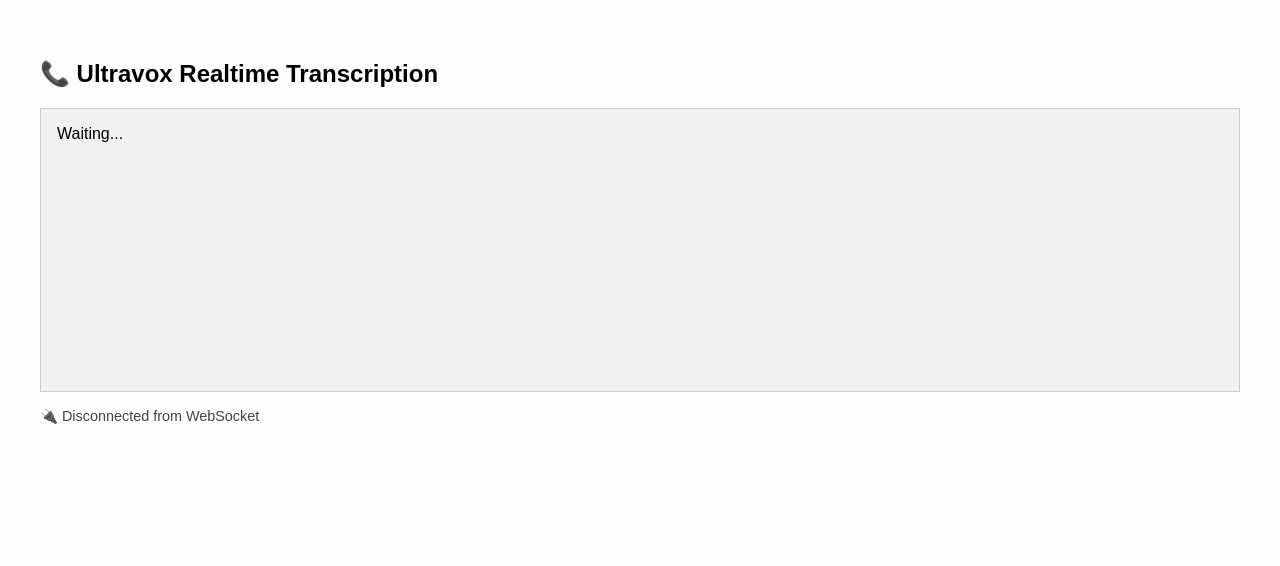
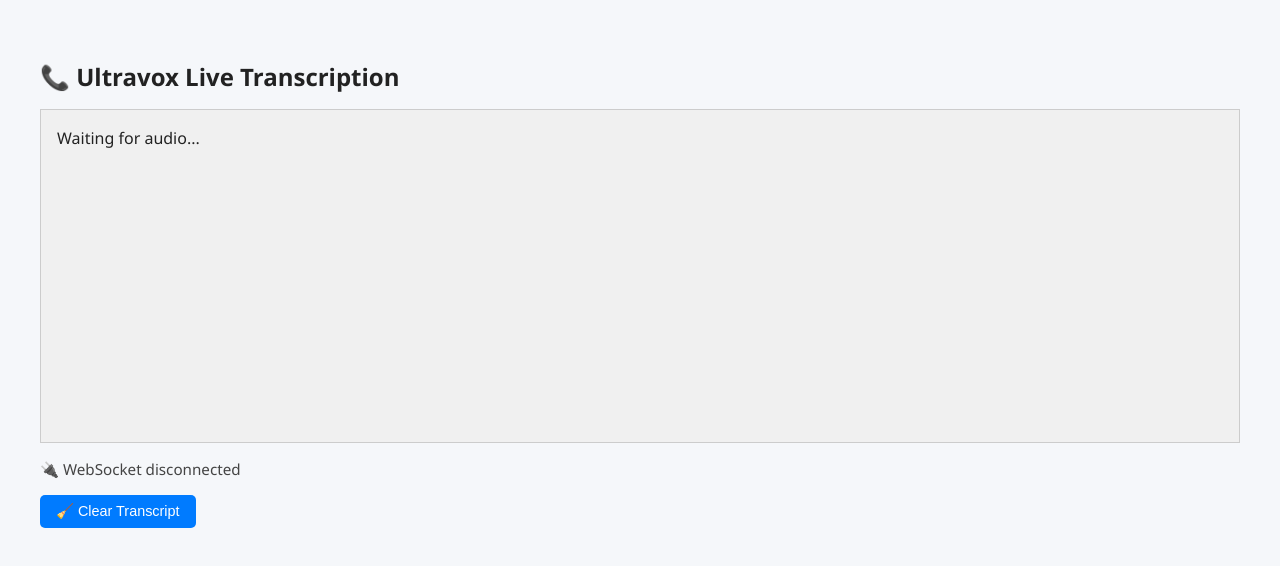
Before and after one commit to rudrasish2003/ultravox-transcriber, a website: page public/index.html in a window 1280 px wide. Drawn offline with Linux system fonts and the light colour scheme.

Commit message:
updated method

```diff
--- a/public/index.html
+++ b/public/index.html
@@ -1,32 +1,68 @@
 <!DOCTYPE html>
-<html>
+<html lang="en">
 <head>
-  <title>Live Transcript</title>
+  <meta charset="UTF-8">
+  <title>Ultravox Live Transcript</title>
   <style>
-    body { font-family: sans-serif; padding: 2rem; background-color: #fdfdfd; }
+    body {
+      font-family: 'Segoe UI', sans-serif;
+      background-color: #f5f7fa;
+      padding: 2rem;
+      color: #222;
+    }
+    h2 {
+      margin-bottom: 1rem;
+    }
     #transcript {
       border: 1px solid #ccc;
       padding: 1rem;
-      height: 250px;
+      height: 300px;
       overflow-y: auto;
-      background: #f1f1f1;
+      background: #f0f0f0;
       white-space: pre-wrap;
+      font-size: 1rem;
+      line-height: 1.5;
     }
     .status {
+      margin-top: 1rem;
+      font-size: 0.95rem;
+      color: #444;
+    }
+    .controls {
+      margin-top: 1rem;
+    }
+    .controls button {
+      padding: 0.5rem 1rem;
+      background-color: #007bff;
+      color: white;
+      border: none;
+      border-radius: 5px;
+      cursor: pointer;
       font-size: 0.9rem;
-      color: #444;
-      margin-top: 1rem;
+    }
+    .controls button:hover {
+      background-color: #0056b3;
     }
   </style>
 </head>
 <body>
-  <h2>📞 Ultravox Realtime Transcription</h2>
-  <div id="transcript">Waiting...</div>
-  <div class="status" id="status">🔌 Connecting...</div>
+
+  <h2>📞 Ultravox Live Transcription</h2>
+
+  <div id="transcript">Waiting for audio...</div>
+  <div class="status" id="status">🔌 Connecting to WebSocket...</div>
+
+  <div class="controls">
+    <button onclick="clearTranscript()">🧹 Clear Transcript</button>
+  </div>
 
   <script>
     const transcriptEl = document.getElementById('transcript');
     const statusEl = document.getElementById('status');
+
+    function clearTranscript() {
+      transcriptEl.innerText = '';
+    }
 
     const ws = new WebSocket(`wss://${location.host}/frontend`);
 
@@ -36,26 +72,30 @@
 
     ws.onerror = (err) => {
       console.error('WebSocket error:', err);
-      statusEl.innerText = '❌ WebSocket error. Check console.';
+      statusEl.innerText = '❌ WebSocket error. See console.';
     };
 
     ws.onclose = () => {
-      statusEl.innerText = '🔌 Disconnected from WebSocket';
+      statusEl.innerText = '🔌 WebSocket disconnected';
     };
 
     ws.onmessage = ({ data }) => {
       try {
         const parsed = JSON.parse(data);
         if (parsed.type === 'transcript' && parsed.text) {
+          if (transcriptEl.innerText === 'Waiting for audio...') {
+            transcriptEl.innerText = '';
+          }
           transcriptEl.innerText += ' ' + parsed.text;
           transcriptEl.scrollTop = transcriptEl.scrollHeight;
         } else if (parsed.type === 'status') {
           statusEl.innerText = `📞 Call status: ${parsed.status}`;
         }
-      } catch (e) {
-        console.error('Invalid message:', data);
+      } catch (err) {
+        console.error('Invalid message received:', data);
       }
     };
   </script>
+
 </body>
 </html>
--- a/server.js
+++ b/server.js
@@ -34,7 +34,7 @@
 
 // Frontend WebSocket logic
 wss.on('connection', (socket) => {
-  console.log('✅ Frontend connected');
+  console.log(' Frontend connected');
   frontendSockets.push(socket);
   socket.on('close', () => {
     frontendSockets = frontendSockets.filter(s => s !== socket);
@@ -55,10 +55,10 @@
       statusCallbackEvent: ['initiated', 'ringing', 'answered', 'completed'],
       statusCallbackMethod: 'POST'
     });
-    console.log(`📞 Outgoing call initiated to ${to}`);
+    console.log(` Outgoing call initiated to ${to}`);
     res.json({ success: true, sid: call.sid });
   } catch (error) {
-    console.error('❌ Call error:', error);
+    console.error(' Call error:', error);
     res.status(500).json({ error: error.message });
   }
 });
```
